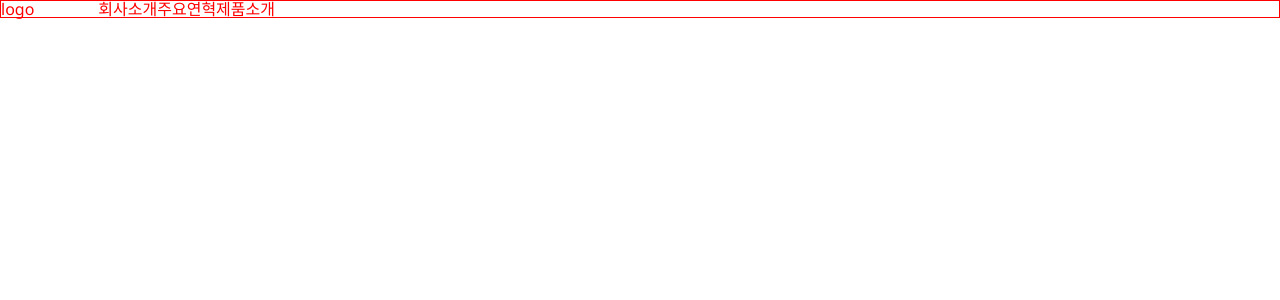
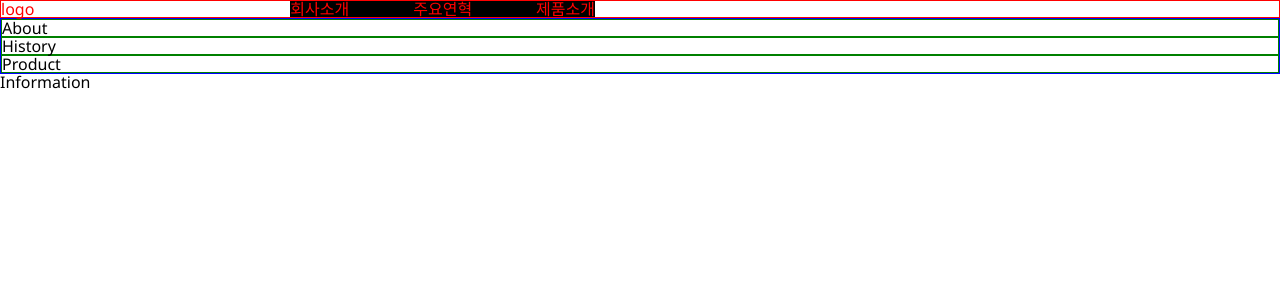
Before and after one commit to SeorangLee/skp, a Next.js app: page / in a window 1280 px wide. Shown: the top 300 px of the page. Built offline with nearby package versions, Linux system fonts and the light colour scheme.

Commit message:
add components

```diff
--- /dev/null
+++ b/components/About.tsx
@@ -0,0 +1,11 @@
+import React, {forwardRef, useRef} from "react";
+import styled from "styled-components";
+
+
+const About:React.FC = (props) => {
+  return(
+    <div>About</div>
+  )
+}
+
+export default About;
--- /dev/null
+++ b/components/History.tsx
@@ -0,0 +1,11 @@
+import React, {forwardRef, useRef} from "react";
+import styled from "styled-components";
+
+
+const History:React.FC = (props) => {
+  return(
+    <div>History</div>
+  )
+}
+
+export default History;
--- /dev/null
+++ b/components/Information.tsx
@@ -0,0 +1,11 @@
+import React, {forwardRef, useRef} from "react";
+import styled from "styled-components";
+
+
+const Information:React.FC = (props) => {
+  return(
+    <div>Information</div>
+  )
+}
+
+export default Information;
--- a/components/Navigator.module.scss
+++ b/components/Navigator.module.scss
@@ -1,3 +1,4 @@
 .container{
   // border:1px solid blue;
+
 }
--- a/components/Navigator.tsx
+++ b/components/Navigator.tsx
@@ -1,36 +1,63 @@
-import React from 'react';
+import React, {useRef} from 'react';
 import styled from "styled-components";
 import styles from "./Navigator.module.scss";
+import About from './about';
+import History from './History';
+import Product from './Product';
+import Information from './Information';
 
-const Container = styled.div`
+
+const NaviContainer = styled.div`
  border:1px solid red;
  color: red;
  display: flex;
- gap: 5vw;
+
   >div{
     display:flex;
   }
+  .menu_container {
+    margin-left : 20vw;
+    background-color :black;
+    gap:5vw;
+  }
+`
+const Container = styled.div`
+  border:1px solid blue;
+  >div{
+    border:1px solid green;
+
+  }
 `
 
-const Navigator: React.FC = () => {
-
+const Navigator: React.FC = (props) => {
+  const AboutRef = useRef<null|HTMLDivElement>(null);
+  const HistoryRef = useRef<null|HTMLDivElement>(null);
+  const ProductRef = useRef<null|HTMLDivElement>(null);
   return (
-    // <div className={styles.container}>
-    //   <div>logo</div>
-    //   <div>
-    //     <div>회사소개</div>
-    //     <div>주요연혁</div>
-    //     <div>제품소개</div>
-    //   </div>
-    // </div>
-    <Container>
+    <>
+      <NaviContainer>
         <div>logo</div>
         <div className='menu_container'>
-        <div>회사소개</div>
+          <div onClick={()=>{AboutRef.current?.scrollIntoView({behavior:'smooth'})}}>회사소개</div>
           <div>주요연혁</div>
           <div>제품소개</div>
         </div>
+      </NaviContainer>
+      <Container>
+        <div ref={AboutRef}>
+          <About />
+        </div>
+        <div ref={HistoryRef}>
+          <History />
+        </div>
+        <div ref={ProductRef}>
+          <Product />
+        </div>
       </Container>
+      <Information />
+
+    </>
+
   )
 }
 
--- /dev/null
+++ b/components/Product.tsx
@@ -0,0 +1,11 @@
+import React, {forwardRef, useRef} from "react";
+import styled from "styled-components";
+
+
+const Product:React.FC = (props) => {
+  return(
+    <div>Product</div>
+  )
+}
+
+export default Product;
--- a/pages/_app.tsx
+++ b/pages/_app.tsx
@@ -8,7 +8,7 @@ const app = ({Component, pageProps} : AppProps) => {
  return (
    <>
     <GlobalStyle />
-    <Navigator />
+    <Navigator {...pageProps} />
     <Component  {...pageProps}/>
    </>
  )
```
Lines whose indentation alone changed are shown as unchanged.
